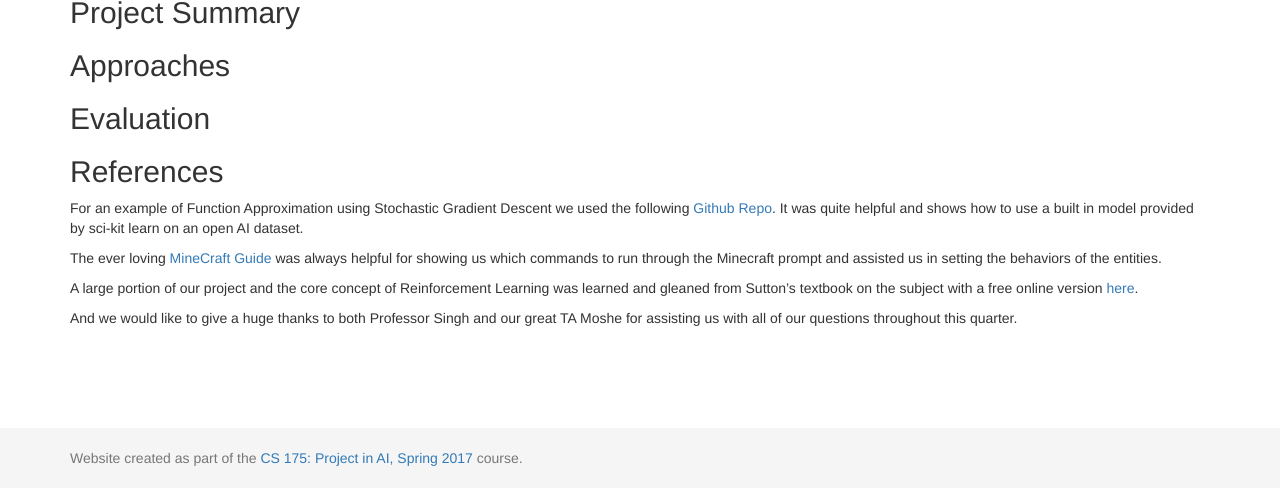
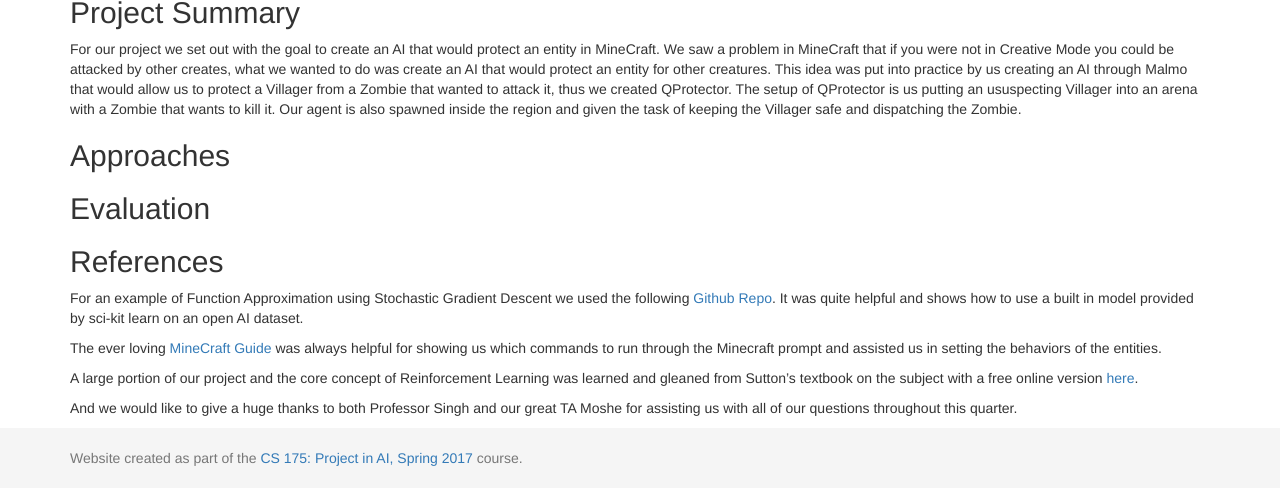
Before and after one commit to Ch0ronomato/QProtector, a Jekyll site: the page built from docs/final.md, in a window 1280 px wide and 1028 px high, cut to the strip 540-1028 px from the top of the window. Built offline with Jekyll 4.4.1, drawn with Linux system fonts in a browser that asks for light colours.

Commit message:
adds baseline for project summary

```diff
--- a/docs/final.md
+++ b/docs/final.md
@@ -8,6 +8,9 @@
 [![Description of the Video](https://img.youtube.com/vi/FI3aW0RabBg/0.jpg)](https://www.youtube.com/watch?v=FI3aW0RabBg)
 
 ## Project Summary
+For our project we set out with the goal to create an AI that would protect an entity in MineCraft. We saw a problem in MineCraft that if you were not in Creative Mode you could be attacked by other creates, what we wanted to do was create an AI that would protect an entity for other creatures.
+This idea was put into practice by us creating an AI through Malmo that would allow us to protect a Villager from a Zombie that wanted to attack it, thus we created QProtector.
+The setup of QProtector is us putting an ususpecting Villager into an arena with a Zombie that wants to kill it. Our agent is also spawned inside the region and given the task of keeping the Villager safe and dispatching the Zombie.
 
 
 ## Approaches
```
